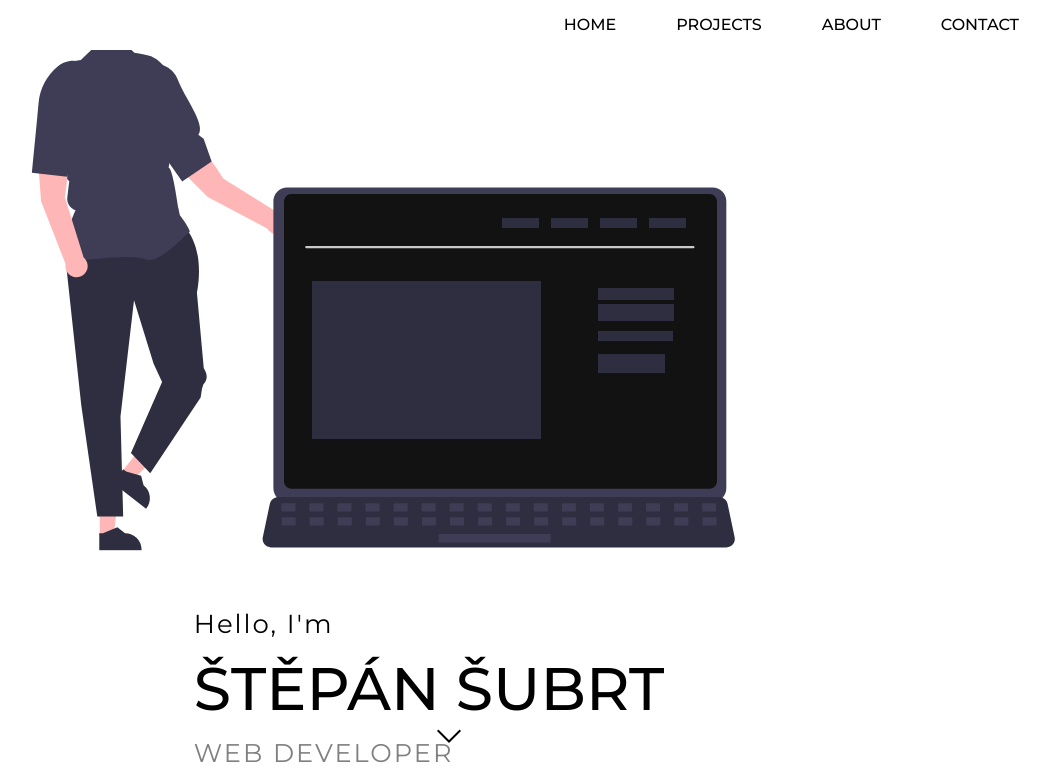
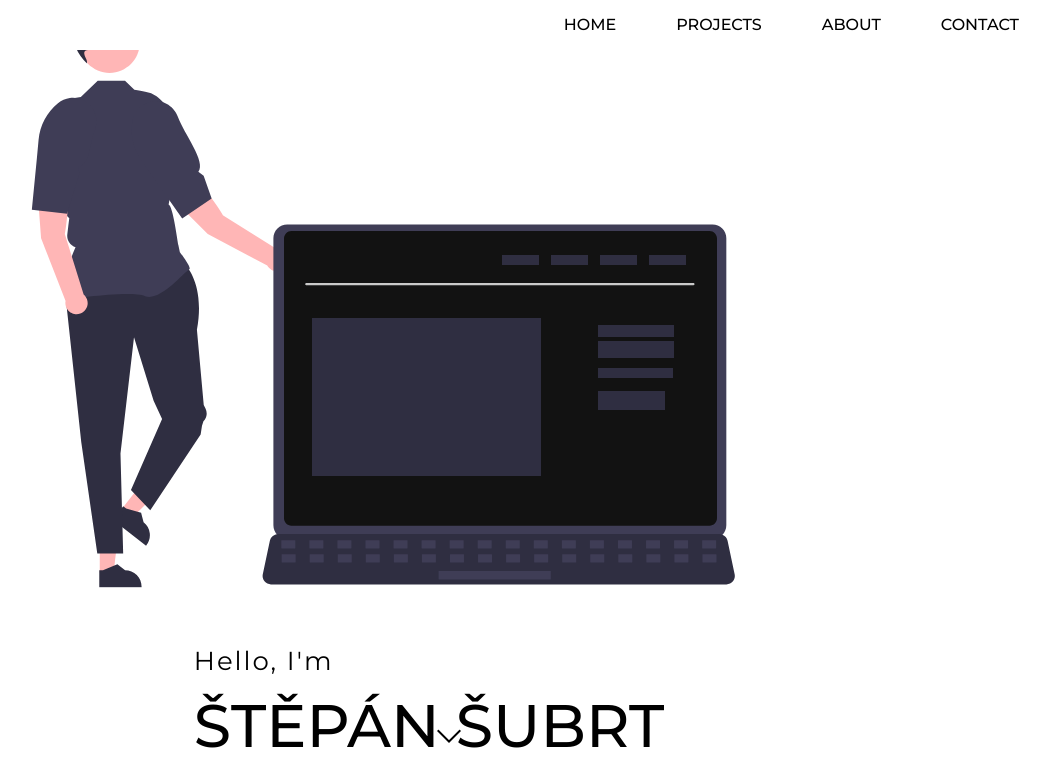
Before and after one commit to subinho/portfolio, a React (Create React App) app: page / in a window 1280 px wide. Shown: the top 779 px of the page, without its empty margins (211-1261 px from the left). Built offline with nearby package versions, Linux system fonts and the light colour scheme.

Commit message:
style: seperate var for anchor was unnecessary, added dark class, removed full_page class

```diff
--- a/src/index.css
+++ b/src/index.css
@@ -2,7 +2,6 @@
 :root {
   --clr--text-primary: #000;
   --clr--text-secondary: #333333;
-  --clr--text-anchor: #000;
   --clr--white: #fff;
   --clr--background-primary: #fff;
   --clr--background-secondary: rgba(0,0,0, .1);
@@ -38,11 +37,7 @@ html h2 {
 }
 
 a {
-  color: var(--clr--text-anchor)
-}
-
-.full_page {
-  height: 100vh;
+  color: var(--clr--text-primary)
 }
 
 .padd_page {
@@ -54,3 +49,9 @@ a {
   margin: 0 auto;
   width: 90%;
 }
+
+.dark {
+  --clr--text-primary: #fff;
+  --clr--text-secondary: #333333;
+  --clr--background-primary: #121212;
+}
```
